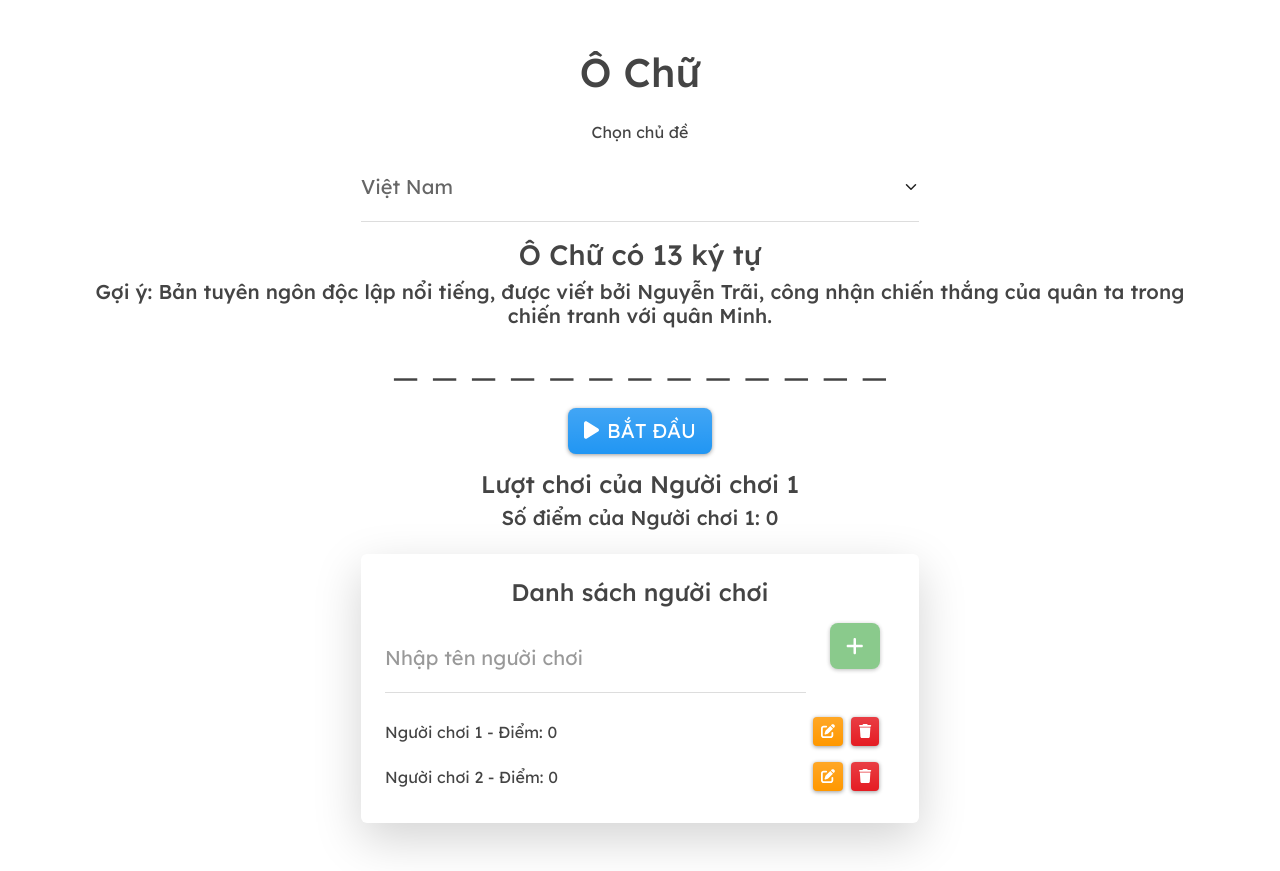
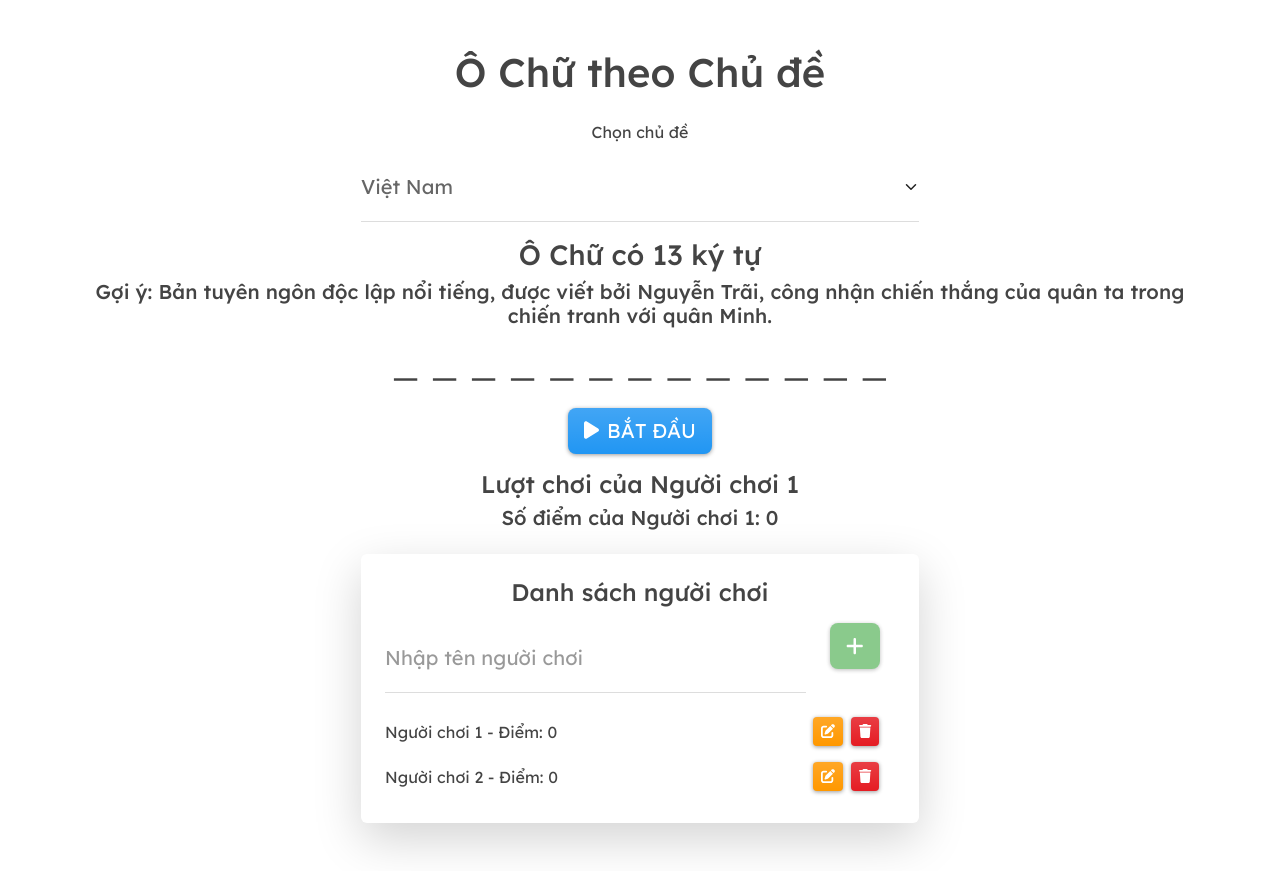
Before and after one commit to tungpham42/ochu, a React (Create React App) app: page /chude in a window 1280 px wide. Built offline with nearby package versions, Linux system fonts and the light colour scheme.

Commit message:
Update WordPuzzle.js

```diff
--- a/src/components/WordPuzzle.js
+++ b/src/components/WordPuzzle.js
@@ -266,7 +266,7 @@
 
   return (
     <>
-      <h1 className="text-center mb-4">Ô Chữ</h1>
+      <h1 className="text-center mb-4">Ô Chữ theo Chủ đề</h1>
       {/* Dataset Selection Dropdown */}
       <Form.Group
         controlId="datasetSelect"
```
